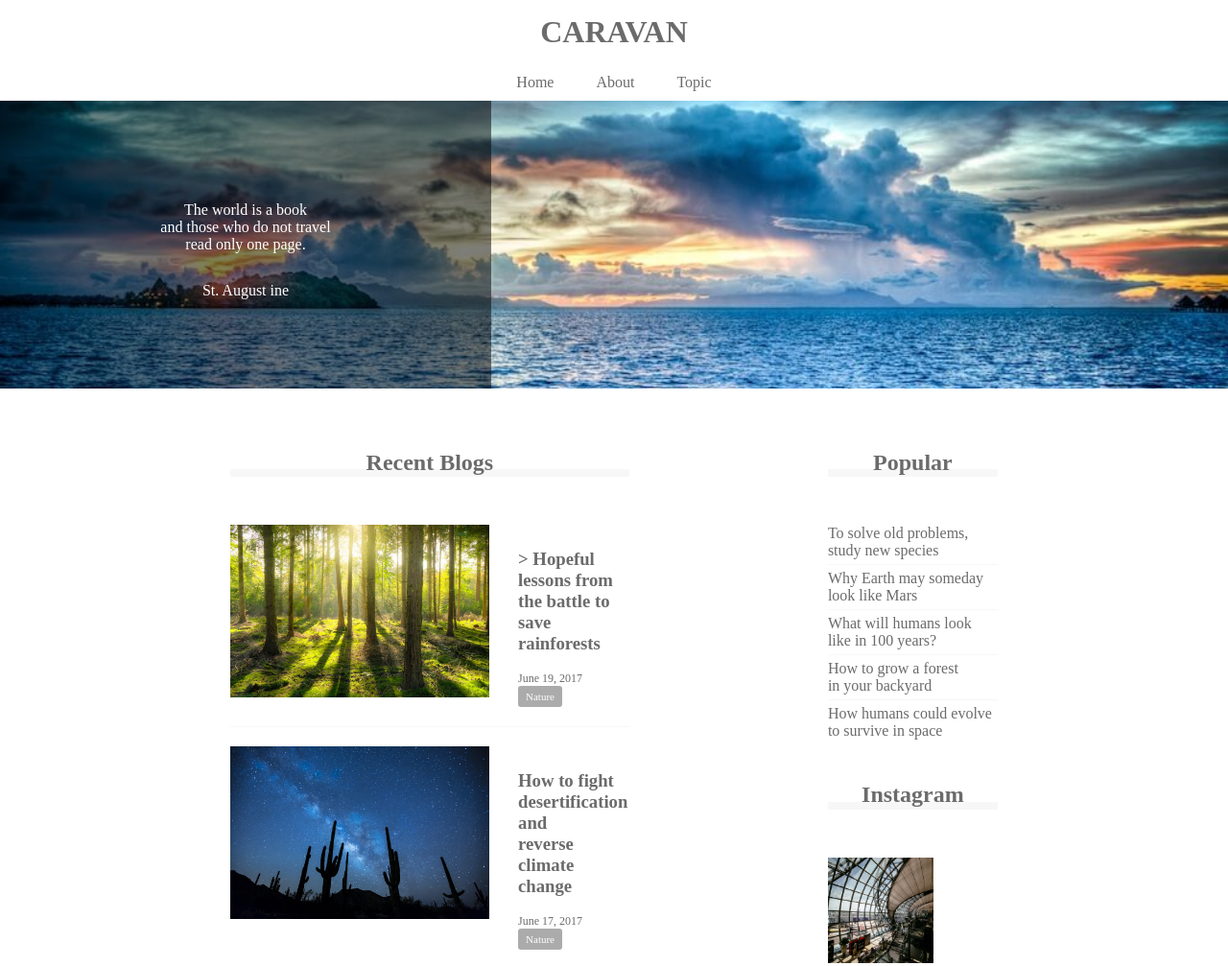
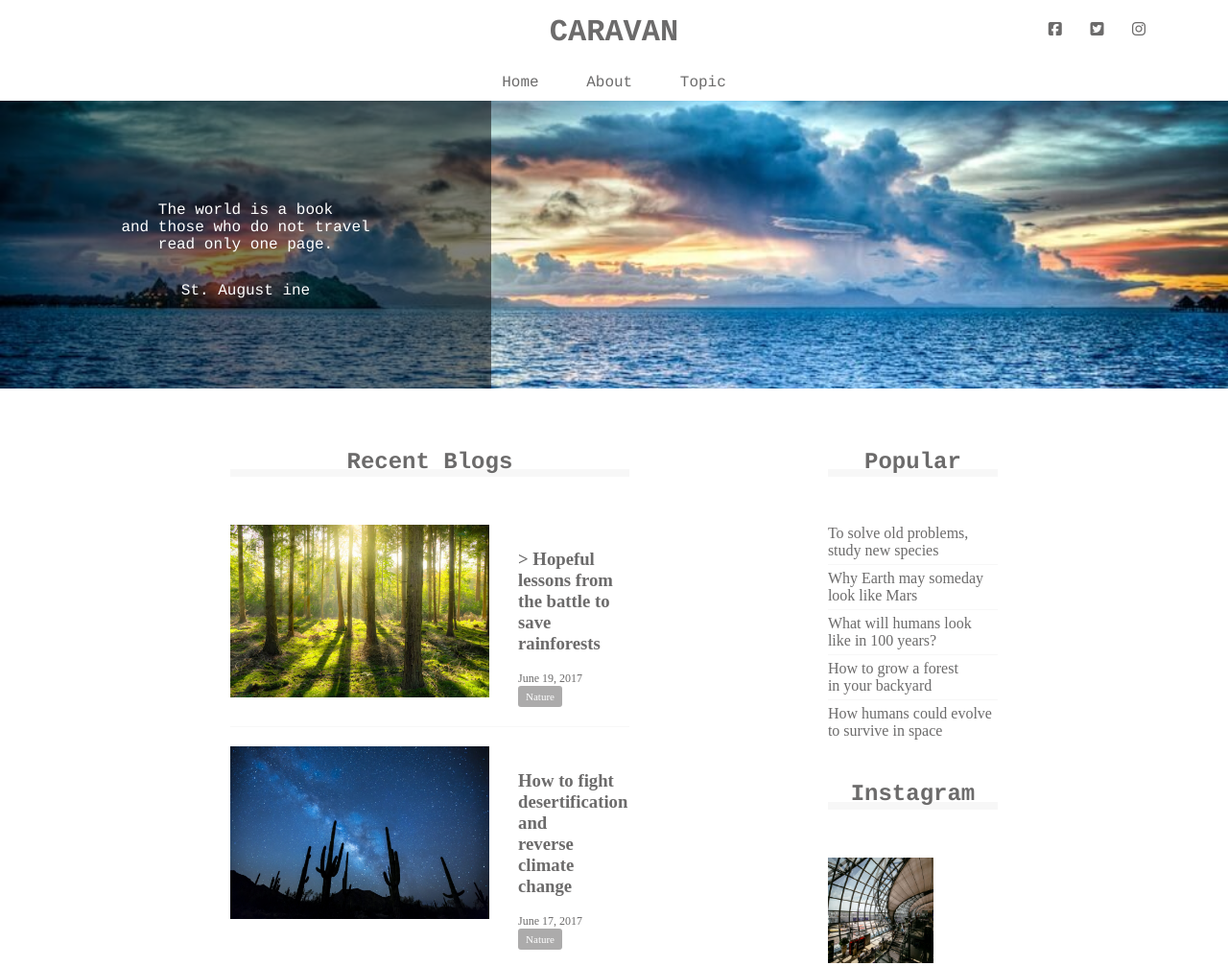
Before and after one commit to yukanta/html-6, a plain HTML site: page index.html in a window 1280 px wide. Shown: the top 1007 px of the page at 96% size. Drawn offline with Linux system fonts and the light colour scheme.

Commit message:
[finish]html-9

```diff
--- a/index.html
+++ b/index.html
@@ -2,6 +2,7 @@
 <html lang="ja">
   <head>
     <meta charset="UTF-8" />
+    <script src="https://kit.fontawesome.com/501c60bef7.js" crossorigin="anonymous"></script>
     <!-- CSSファイルの読み込み -->
     <link rel="stylesheet" href="style.css" />
     <title>CARAVAN</title>
@@ -15,6 +16,12 @@
           CARAVAN
         </a>
       </h1>
+       <div class="social">
+         <i class="fab fa-facebook-square"></i>
+    <i class="fab fa-twitter-square"></i>
+    <i class="fab fa-instagram"></i>
+
+       </div>
     </header>
 
      <!-- navigation -->
--- a/style.css
+++ b/style.css
@@ -10,11 +10,27 @@ a {
   text-decoration: none;
 }
 
+header, nav, h2, .main-visual, footer {
+  font-family: Chalkduster, "Bradley Hand", Courier, "Segoe Print", sans-serif;
+}
+
 header {
   width:90%; /*横幅90% */
   padding:15px 0;
   margin:0 auto;
   text-align: center;
+   position: relative;
+}
+
+.social i {
+  display: inline-block;
+  margin-left: 20px;
+}
+
+.social {
+  position: absolute;
+  top: 22px;
+  right: 22px;
 }
 
 header .heading { /* headerタグ内のheadingクラスのみに反映される*/
```
